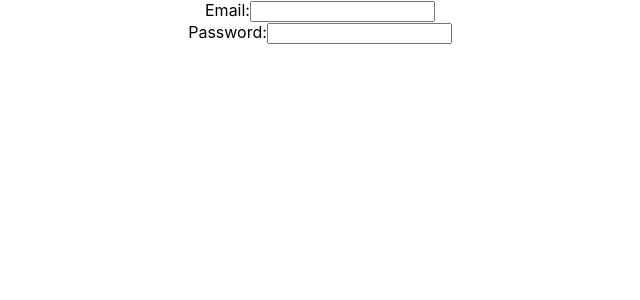
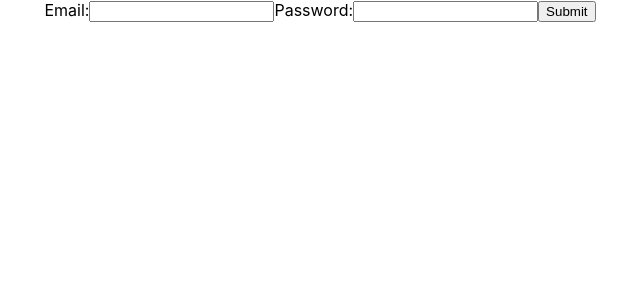
Before and after one commit to Build-Week-Chef-Portfolio-5/frontend, a React (Create React App) app in the folder chef-portfolio/: page / in a window 1280 px wide. Shown: the top 300 px of the page, without its empty margins (320-960 px from the left). Built offline with nearby package versions, Linux system fonts and the light colour scheme.

Commit message:
aeson-johnson

```diff
--- a/chef-portfolio/src/App.js
+++ b/chef-portfolio/src/App.js
@@ -2,32 +2,43 @@ import React, { useState } from "react";
 import "./App.css";
 
 function App() {
-  const [email, setEmail] = useState("");
+  // const [email, setEmail] = useState("");
+  // const [password, setPassword] = useState("");
+  const [user, setUser] = useState({ email: "", password: ""});
 
   const handleChange = event => {
-    setEmail(event.target.value);
+    setUser({ ...user, [event.target.name]: event.target.value });
   };
+
+  const handleSubmit = event => {
+    event.preventDefault();
+    console.log(user.email);
+    console.log(user.password);
+  }
 
   return (
     <div className="App">
-
-      <form>
+      <form onSubmit={event => handleSubmit(event)}>
         <label>
           Email:
           <input
             type="text"
+            name="email"
             onChange={event => handleChange(event)}
           />
         </label>
-      </form>
 
-      <form>
         <label>
           Password:
-          <input type="text"/>
+          <input
+            type="text"
+            name="password"
+            onChange={event => handleChange(event)}
+          />
         </label>
+
+        <button>Submit</button>
       </form>
-
     </div>
   );
 }
```
